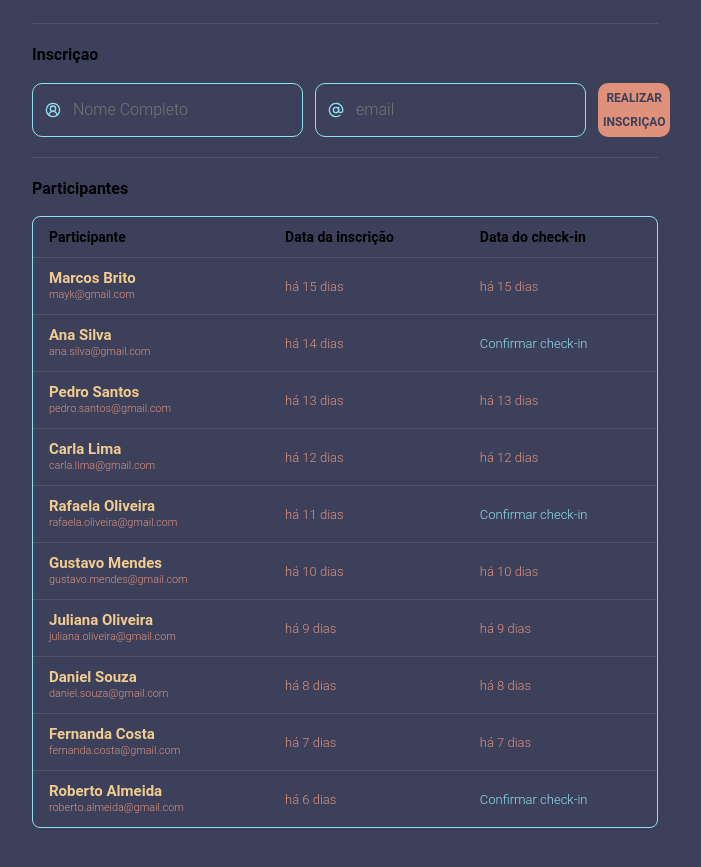
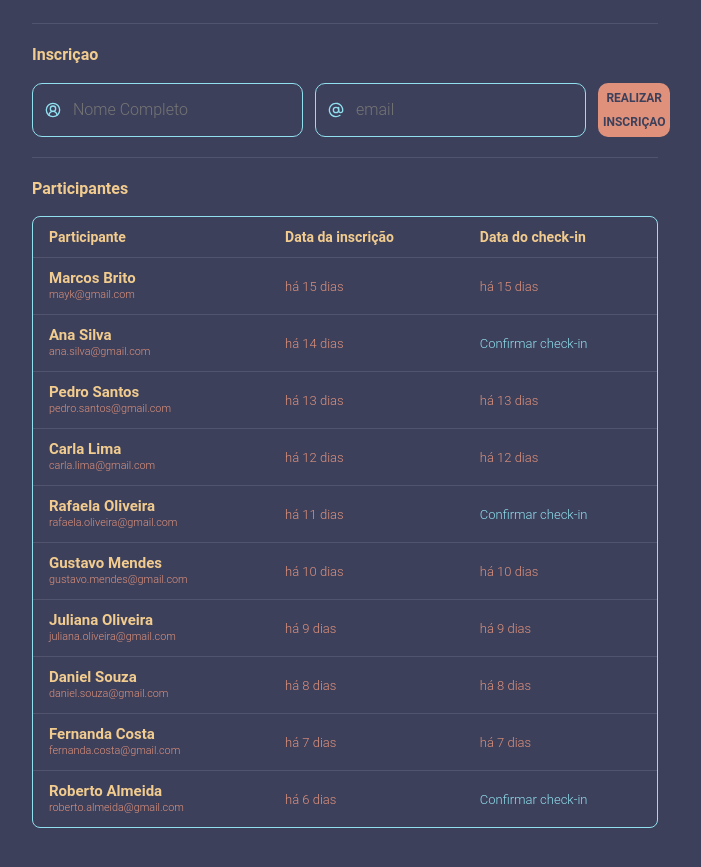
Before and after one commit to Cam1ss/nlw-unite, a plain HTML site: page index.html in a window 1280 px wide. Shown: the part 75-942 px from the top of the page, without its empty margins (295-996 px from the left). Drawn offline with nearby package versions, Linux system fonts and the light colour scheme.

Commit message:
color body

```diff
--- a/index.css
+++ b/index.css
@@ -17,7 +17,7 @@ body,table,input,button {
 
 body {
   background-color: #3d405b;
-  color: f2cc8f;
+  color: #f2cc8f;
 
 }
 .container {
```
